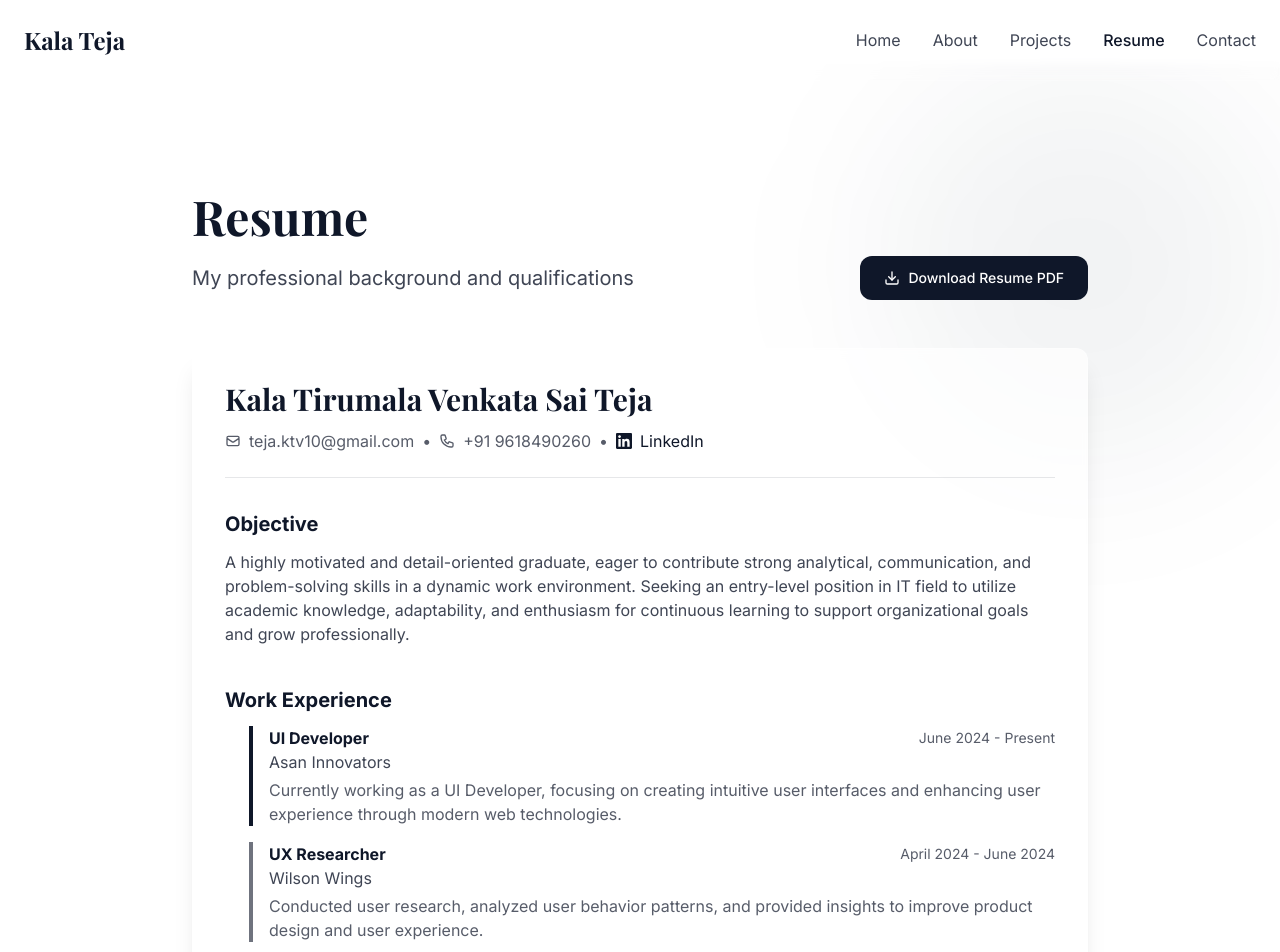
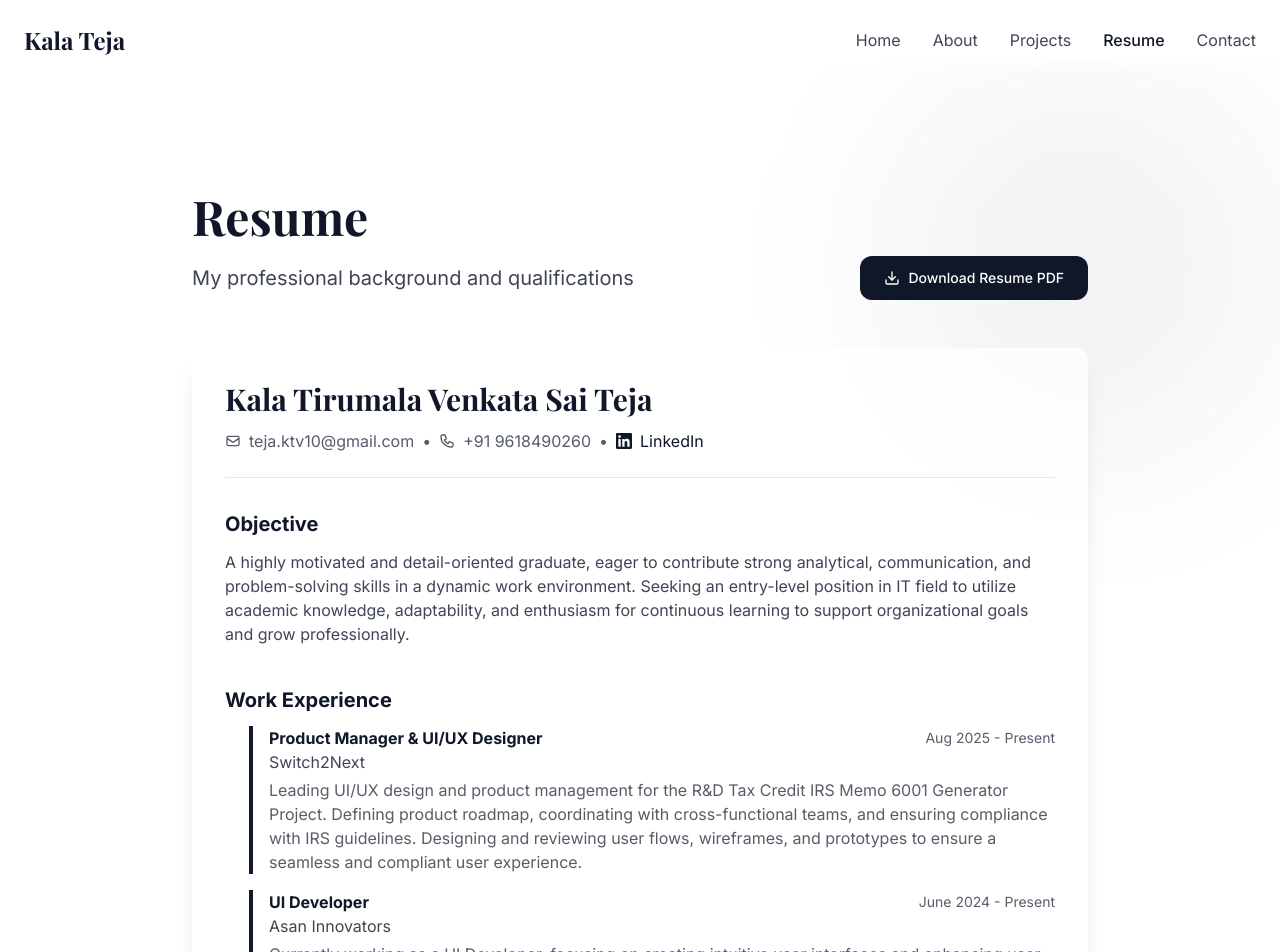
Before and after one commit to tejaktv/teja-portfolio, a React (Vite) app: page /resume in a window 1280 px wide. Shown: the top 952 px of the page. Built offline with nearby package versions, Linux system fonts and the light colour scheme; a web font is replaced by a local one.

Commit message:
Add new work experience
Adds "Switch2Next – Product Management" experience to the Experience section and Resume page.

```diff
--- a/src/components/Experience.tsx
+++ b/src/components/Experience.tsx
@@ -11,6 +11,13 @@ type ExperienceItem = {
 };
 
 const workExperience: ExperienceItem[] = [
+  {
+    title: "Product Manager & UI/UX Designer",
+    company: "Switch2Next",
+    period: "Aug 2025 - Present",
+    description: "Leading UI/UX design and product management for the R&D Tax Credit IRS Memo 6001 Generator Project. Defining product roadmap, coordinating with cross-functional teams, and ensuring compliance with IRS guidelines. Designing and reviewing user flows, wireframes, and prototypes to ensure a seamless and compliant user experience.",
+    type: 'work'
+  },
   {
     title: "UI Developer",
     company: "Asan Innovators",
--- a/src/pages/Resume.tsx
+++ b/src/pages/Resume.tsx
@@ -111,6 +111,17 @@ const Resume = () => {
             )}>
               <h3 className="text-xl font-bold mb-3">Work Experience</h3>
               <div className="space-y-4 ml-0 md:ml-6">
+                <div className="border-l-4 border-primary pl-4">
+                  <div className="flex flex-col md:flex-row md:items-center justify-between">
+                    <h4 className="font-bold">Product Manager & UI/UX Designer</h4>
+                    <span className="text-sm text-foreground/70">Aug 2025 - Present</span>
+                  </div>
+                  <p className="text-foreground/80 mb-1">Switch2Next</p>
+                  <p className="text-foreground/70">
+                    Leading UI/UX design and product management for the R&D Tax Credit IRS Memo 6001 Generator Project. Defining product roadmap, coordinating with cross-functional teams, and ensuring compliance with IRS guidelines. Designing and reviewing user flows, wireframes, and prototypes to ensure a seamless and compliant user experience.
+                  </p>
+                </div>
+
                 <div className="border-l-4 border-primary pl-4">
                   <div className="flex flex-col md:flex-row md:items-center justify-between">
                     <h4 className="font-bold">UI Developer</h4>
```
